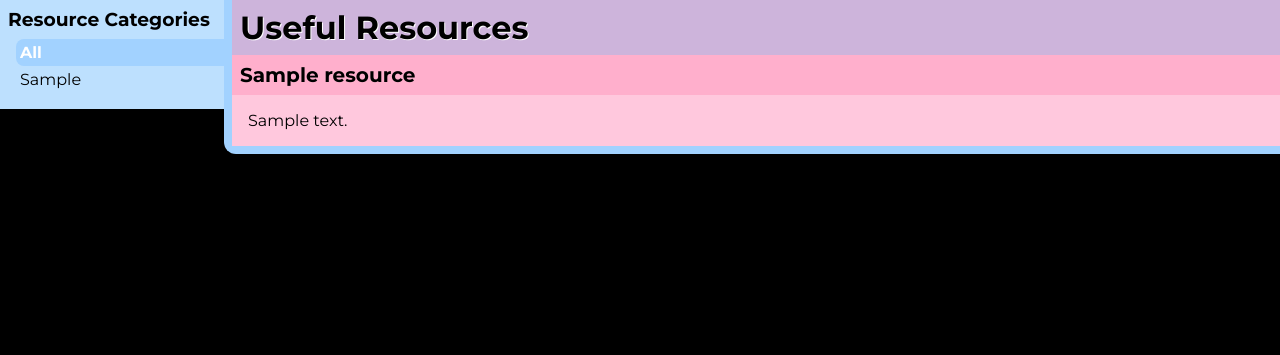
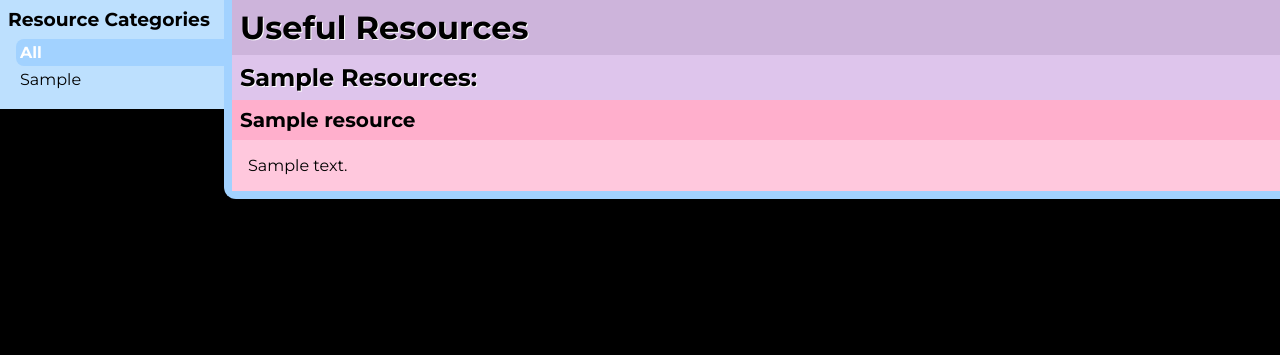
Before and after one commit to spgirard/django-resources, a Django app: page /resources/ in a window 1280 px wide. Shown: the top 355 px of the page. Run offline with Django 4.2, Linux system fonts and the light colour scheme; tables that the repository leaves empty hold one stand-in row (values such as "Sample post"); some libraries are stand-ins or nearby versions.

Commit message:
Fix view and template to list by category.

```diff
--- a/resources/static/resources/css/resources.css
+++ b/resources/static/resources/css/resources.css
@@ -14,6 +14,7 @@
   --category-bg: #bde0fe;
   --highlight-bg: #a2d2ff;
   --head-bg: #cdb4db;
+  --cat-head: #dec5ec;
   --resource-bg: #ffafcc;
   --description-bg: #ffc8dd;
   --light: white;
@@ -108,6 +109,24 @@
   margin: 0;
 }
 
+.resource-category-header {
+    padding: 0.5rem;
+    margin: 0;
+    background-color: var(--cat-head);
+    text-shadow: 1px 1px var(--light);
+}
+
+.resource-category-header h2 {
+    padding: 0;
+    margin: 0;
+}
+
+
+
+
+
+
+
 .resource-item {
   margin: 0;
   padding: 0;
--- a/resources/templates/resources/index.html
+++ b/resources/templates/resources/index.html
@@ -36,10 +36,11 @@
 
         <div class="resource-container">
 
+          {% if category %}
+          <!-- category filter passed | list that category -->
             <header class="resource-header">
-                <h1>{% if category %}{{ category.category }}{% else %}Useful Resources{% endif %}</h1>
+                <h1>{{ category.category }} Resources</h1>
             </header>
-
             <article class="resource-item">
                 {% if resources %} {% for resource in resources %}
                   <div class="resource">
@@ -52,6 +53,39 @@
                 <div class="no-resources">There are currently no resources.</div>
                 {% endif %}
             </article>
+            <!-- no category passed | list by category -->
+            {% else %}
+            <header class="resource-header">
+              <h1>Useful Resources</h1>
+            </header>
+              {% if resource_list %}
+                {% for key, value in resource_list.items %}
+                  <!-- get the category and list it-->
+                  <div class="resource-category-header">
+                    <h2>{{ key }} Resources:</h2>
+                  </div>
+                  {% for r in value %}
+                  <article class="resource-item">
+                      <div class="resource">
+                        <a href="{{ r.location }}" target="_blank">
+                          {{ r.name }}
+                        </a>
+                      </div>
+                      <div class="description">{{ r.description|markdown|linebreaks }}</div>
+                  </article>
+                  {% endfor %}
+                {% endfor %}
+              {% else %}
+                <div class="no-resources">
+                  There are currently no resources.
+                </div>
+              {% endif %}
+
+
+
+
+
+            {% endif %}
 
         </div>
 
--- a/resources/views.py
+++ b/resources/views.py
@@ -6,21 +6,30 @@
 #   for db requests
 from django.shortcuts import render, get_object_or_404
 
-def list(request, category_slug=None):
+def list(request, category_slug=None, resources={}):
     #   default 'all' list
     #   or by passed category slug
     resources = Resource.objects.all()
     categories = Resource_Category.objects.all()
     category = None
+    resource_list = {}
+
+    #   resources by category
+    for cat in categories:
+        #   create a list in the dictionary for each category with the resources
+        category_resources = Resource.objects.filter(category=cat)
+        resource_list[cat.category] = category_resources
 
     if category_slug:
         category = get_object_or_404(Resource_Category, slug=category_slug)
         resources = Resource.objects.filter(category=category)
 
+    #   gather context
     context = {
         'category': category,
         'resources': resources,
         'categories': categories,
+        'resource_list': resource_list,
     }
 
     return render(request, 'resources/index.html', context)
```
